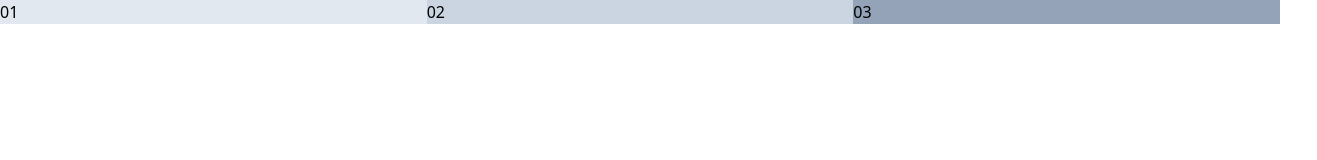
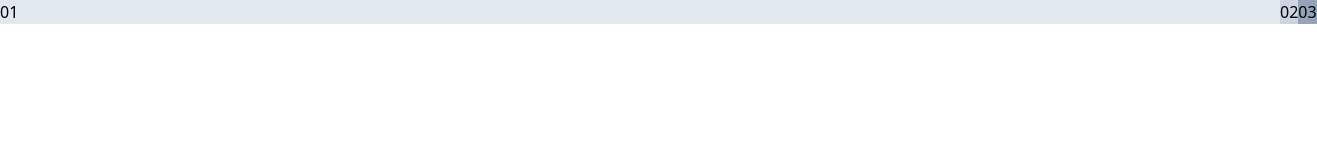
Before and after one commit to init-daemon/discovering-tailwindcss, a website: page src/index.html in a window 1280 px wide. Shown: the whole page, 1317 px wide, since content can reach past the window. Drawn offline with Linux system fonts and the light colour scheme.

Commit message:
flex grow, flew shrink

```diff
--- a/src/index.html
+++ b/src/index.html
@@ -16,17 +16,18 @@
 </head>
 
 <body>
-    <div class="flex">
-        <div class="bg-slate-200 flex-1">
+    <div class="flex bg-orange-500 w-full">
+        <div class="w-full bg-slate-200 shrink-0">
             01
         </div>
-        <div class="bg-slate-300 flex-1">
+        <div class="w-full bg-slate-300">
             02
         </div>
-        <div class="bg-slate-400 flex-1">
+        <div class="w-full bg-slate-400">
             03
         </div>
     </div>
+
 </body>
 
 </html>
```
Also changed, not shown: README.md, dist/output.css.
